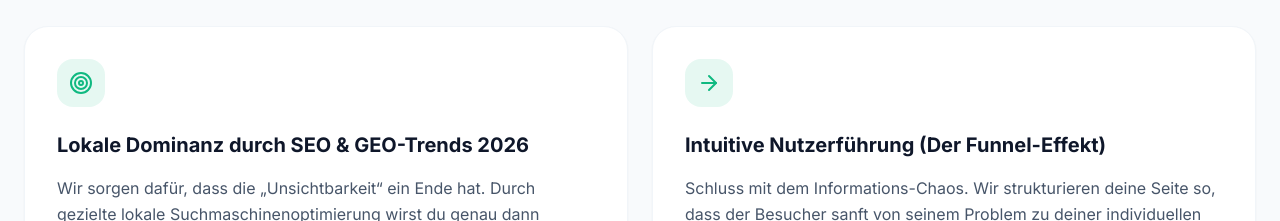
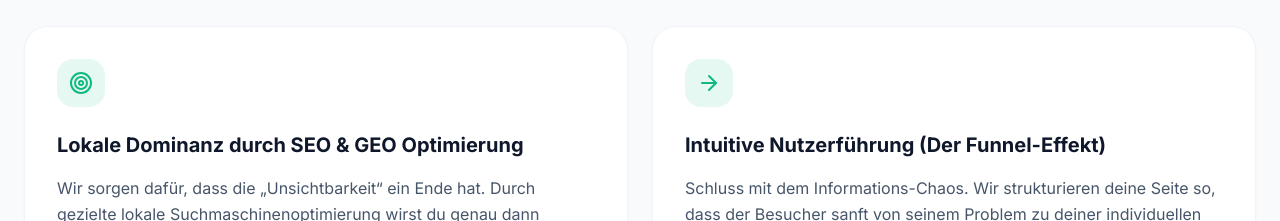
Before and after one commit to timmsug-source/website-linkedin, a Next.js app: page /webdesign/leichlingen in a window 1280 px wide. Shown: the part 2380-2601 px from the top of the page. Built offline with nearby package versions, Linux system fonts and the light colour scheme.

Commit message:
content: update solution headline on Leichlingen LP

```diff
--- a/src/components/lp/LeichlingenSections.tsx
+++ b/src/components/lp/LeichlingenSections.tsx
@@ -170,7 +170,7 @@ export function LeichlingenAbout() {
 export function LeichlingenSolution() {
   const features = [
     {
-      title: "Lokale Dominanz durch SEO & GEO-Trends 2026",
+      title: "Lokale Dominanz durch SEO & GEO Optimierung",
       body: "Wir sorgen dafür, dass die „Unsichtbarkeit“ ein Ende hat. Durch gezielte lokale Suchmaschinenoptimierung wirst du genau dann gefunden, wenn Leichlinger nach deiner Expertise suchen. Wir besetzen die Top-Positionen für Webdesign in Leichlingen und deine spezifischen Leistungen, damit du die erste Wahl in der Region bist.",
       colSpan: "lg:col-span-1",
       icon: Target,
```
